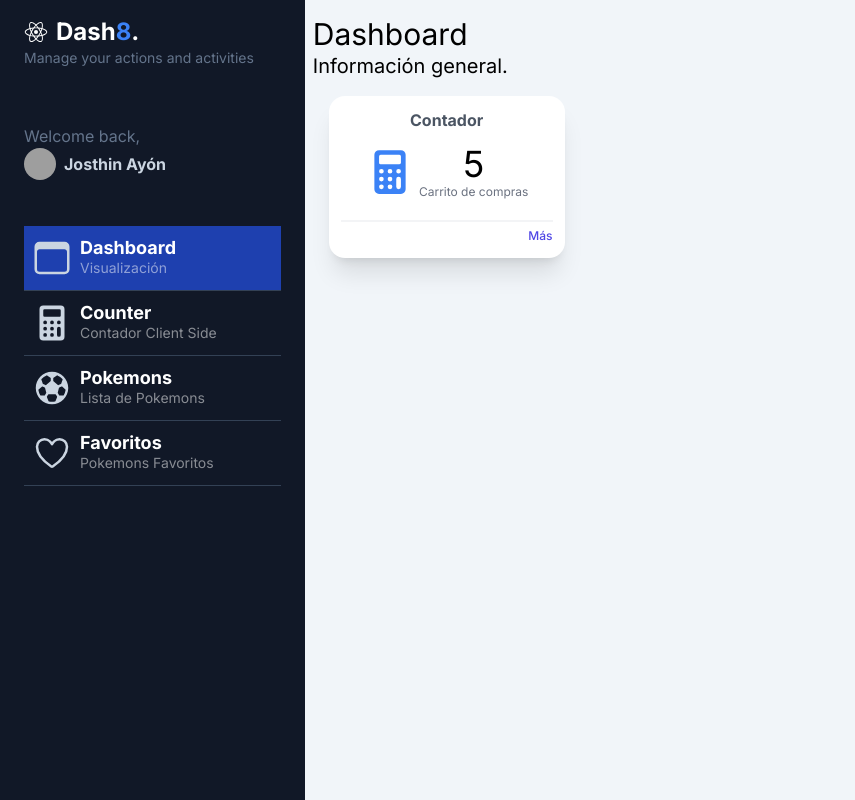
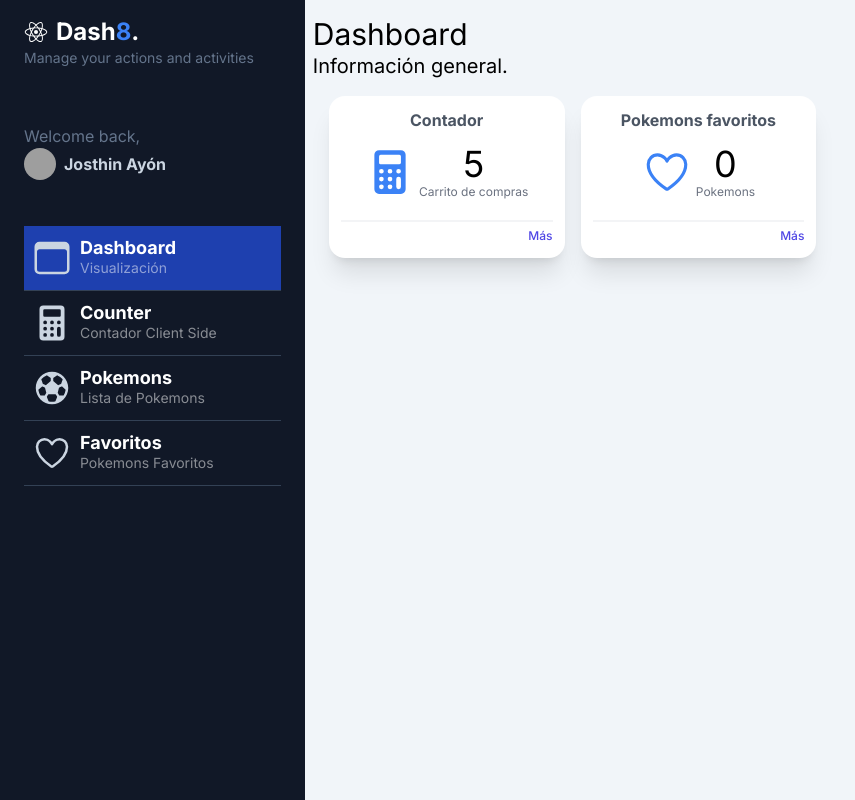
Before and after one commit to JosthinAyonC/nextjs-pokeapi, a Next.js app: page /dashboard/main in a window 1280 px wide. Shown: the whole page, without its empty margins (0-855 px from the left). Built offline with nearby package versions, Linux system fonts and the light colour scheme; grey boxes are pictures that could not be loaded.

Commit message:
Ppokemons favs

```diff
--- a/src/components/dashboard/SimpleWidget.tsx
+++ b/src/components/dashboard/SimpleWidget.tsx
@@ -1,5 +1,4 @@
 import Link from "next/link";
-import { IoCafeOutline } from "react-icons/io5"
 
 interface Props {
     contador: number;
--- a/src/components/dashboard/WidgetsGrid.tsx
+++ b/src/components/dashboard/WidgetsGrid.tsx
@@ -1,22 +1,38 @@
 'use client';
 
-import { IoCalculator } from "react-icons/io5"
+import { IoCalculator, IoHeartOutline } from "react-icons/io5"
 import { SimpleWidget } from "./SimpleWidget"
 import { useAppSelector } from "@/store";
+
 
 export const WidgetsGrid = () => {
 
     const count = useAppSelector((state) => state.counter.count);
+    const favPokemon = useAppSelector((state) => state.favPokemons.count);
 
+    const widgets = [
+        {
+            contador: count,
+            subtitle: "Carrito de compras",
+            label: "Contador",
+            icon: <IoCalculator size={50} className="text-blue-500" />,
+            href: "/dashboard/counter"
+        },
+        {
+            contador: favPokemon,
+            subtitle: "Pokemons",
+            label: "Pokemons favoritos",
+            icon: <IoHeartOutline size={50} className="text-blue-500" />,
+            href: "/dashboard/pokemons/favorites"
+        }
+    ]
     return (
         <div className="flex flex-wrap p-2">
-            <SimpleWidget
-                contador={count}
-                subtitle="Carrito de compras"
-                label="Contador"
-                icon={<IoCalculator size={50} className="text-blue-500" />}
-                href="/dashboard/counter"
-            />
+            {
+                widgets.map((widget, index) => (
+                    <SimpleWidget key={index} {...widget} />
+                ))
+            }
         </div>
     )
 }
--- a/src/pokemons/components/PokemonCard.tsx
+++ b/src/pokemons/components/PokemonCard.tsx
@@ -1,7 +1,12 @@
+'use client';
+
+import { useAppDispatch } from "@/store";
 import { SimplePokemon } from "../interfaces/simple-pokemon";
 import Image from "next/image";
 import Link from "next/link";
-import { IoHeartOutline } from "react-icons/io5";
+import { useState } from "react";
+import { IoHeartDislikeOutline, IoHeartOutline } from "react-icons/io5";
+import { addOne, removeOne } from "@/store/pokemon/favoritesPokemonSlice";
 
 interface Props {
     pokemon: SimplePokemon;
@@ -9,7 +14,19 @@ interface Props {
 
 export const PokemonCard = ({ pokemon }: Props) => {
 
+    const [isFavorite, setIsFavorite] = useState(true);
+
+    const dispatch = useAppDispatch();
+
     const { id, name } = pokemon;
+
+    const handleFavoriteClick = () => {
+        setIsFavorite(!isFavorite);
+
+        isFavorite ?
+            dispatch(addOne(pokemon)) :
+            dispatch(removeOne(pokemon));
+    };
 
     return (
         <div className="mx-auto right-0 mt-2 w-60">
@@ -23,14 +40,12 @@ export const PokemonCard = ({ pokemon }: Props) => {
                         height={100}
                         alt={name}
                         priority={false}
-                    // priority es una propiedad que se utiliza para indicar si la imagen es importante para la carga inicial de la página.
-                    // muy común es usado cuando queremos manejar un lazy loading de imágenes. (con scroll)
                     />
 
                     <p className="pt-2 text-lg font-semibold text-gray-50 capitalize">{name}</p>
                     <div className="mt-5">
                         <Link
-                            href={`dashboard/pokemon/${id}`}
+                            href={`/dashboard/pokemon/${id}`}
                             className="border rounded-full py-2 px-4 text-xs font-semibold text-gray-100"
                         >
                             Descubre más
@@ -38,17 +53,20 @@ export const PokemonCard = ({ pokemon }: Props) => {
                     </div>
                 </div>
                 <div className="border-b">
-                    <Link href="/dashboard/main" className="px-4 py-2 hover:bg-gray-100 flex items-center">
+                    <div
+                        className="px-4 py-2 hover:bg-gray-100 flex items-center cursor-pointer"
+                        onClick={handleFavoriteClick} // Agrega el manejador de clic aquí
+                    >
                         <div className="text-red-600">
-                            <IoHeartOutline />
+                            {isFavorite ? <IoHeartOutline /> : <IoHeartDislikeOutline />}
                         </div>
                         <div className="pl-3">
                             <p className="text-sm font-medium text-gray-800 leading-none">
-                                No es favorito
+                                {isFavorite ? "Agregar favorito" : "Quitar favorito"}
                             </p>
-                            <p className="text-xs text-gray-500">View your campaigns</p>
+                            <p className="text-xs text-gray-500">Pokemones</p>
                         </div>
-                    </Link>
+                    </div>
                 </div>
             </div>
         </div>
--- a/src/store/index.ts
+++ b/src/store/index.ts
@@ -1,10 +1,12 @@
 import { configureStore } from '@reduxjs/toolkit'
 import counterReducer from './counter/counterSlice'
+import favPokemonsReducer from './pokemon/favoritesPokemonSlice'
 import { TypedUseSelectorHook, useDispatch, useSelector } from 'react-redux';
 
 export const store = configureStore({
     reducer: {
         counter: counterReducer,
+        favPokemons: favPokemonsReducer
     },
 })
 
--- /dev/null
+++ b/src/store/pokemon/favoritesPokemonSlice.ts
@@ -0,0 +1,31 @@
+import { SimplePokemon } from '@/pokemons';
+import { PayloadAction, createSlice } from '@reduxjs/toolkit';
+
+interface favPokemonsState {
+    count: number;
+    pokemons: SimplePokemon[];
+}
+
+const initialState: favPokemonsState = {
+    count: 0,
+    pokemons: []
+}
+
+export const favPokemonsSlice = createSlice({
+    name: 'favPokemons',
+    initialState,
+    reducers: {
+        addOne: (state, action: PayloadAction<SimplePokemon>) => {
+            state.count += 1;
+            state.pokemons.push(action.payload);
+        },
+        removeOne: (state, action: PayloadAction<SimplePokemon>) => {
+            state.count -= 1;
+            state.pokemons = state.pokemons.filter(pokemon => pokemon.id !== action.payload.id);
+        }
+    }
+});
+
+export const { addOne, removeOne } = favPokemonsSlice.actions;
+
+export default favPokemonsSlice.reducer;
```
